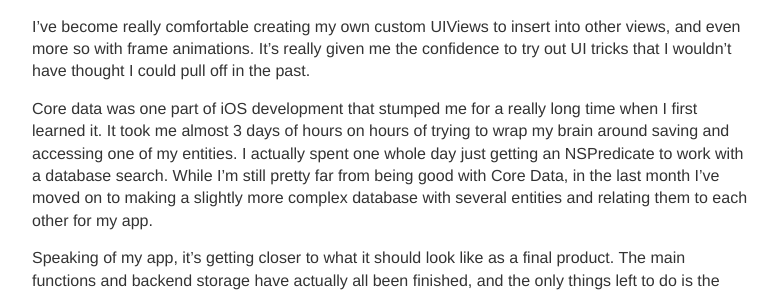
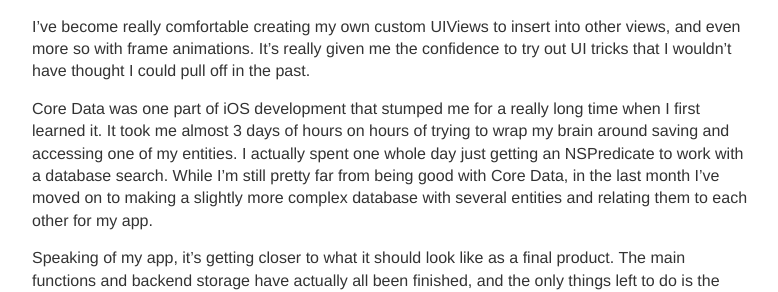
Before and after one commit to trentyou/trentyou.github.io, a Jekyll site: the page built from _posts/2014-12-15-One Month Later.md, in a window 1280 px wide. Shown: the part 643-935 px from the top of the page, without its empty margins (248-1026 px from the left). Built offline with Jekyll 4.4.1, drawn with Linux system fonts in a browser that asks for light colours.

```diff
--- a/_posts/2014-12-15-One Month Later.md
+++ b/_posts/2014-12-15-One Month Later.md
@@ -14,7 +14,7 @@ A month ago I wasn't even comfortable transitioning between view controllers. Pa
 
 I've become really comfortable creating my own custom UIViews to insert into other views, and even more so with frame animations. It's really given me the confidence to try out UI tricks that I wouldn't have thought I could pull off in the past.
 
-Core data was one part of iOS development that stumped me for a really long time when I first learned it. It took me almost 3 days of hours on hours of trying to wrap my brain around saving and accessing one of my entities. I actually spent one whole day just getting an NSPredicate to work with a database search. While I'm still pretty far from being good with Core Data, in the last month I've moved on to making a slightly more complex database with several entities and relating them to each other for my app.
+Core Data was one part of iOS development that stumped me for a really long time when I first learned it. It took me almost 3 days of hours on hours of trying to wrap my brain around saving and accessing one of my entities. I actually spent one whole day just getting an NSPredicate to work with a database search. While I'm still pretty far from being good with Core Data, in the last month I've moved on to making a slightly more complex database with several entities and relating them to each other for my app.
 
 Speaking of my app, it's getting closer to what it should look like as a final product. The main functions and backend storage have actually all been finished, and the only things left to do is the data presentation. This last part has actually been stumping me for the last week or so, and I've been putting most of my time into thinking of ways to present the data collected by the app. In addition, I've also been working on adapting code from an open source calendar to make a custom calendar view for my app. It's been a new kind of challenge to pick apart code written by other developers, and I've learned a few good code practices from them.
 
```
